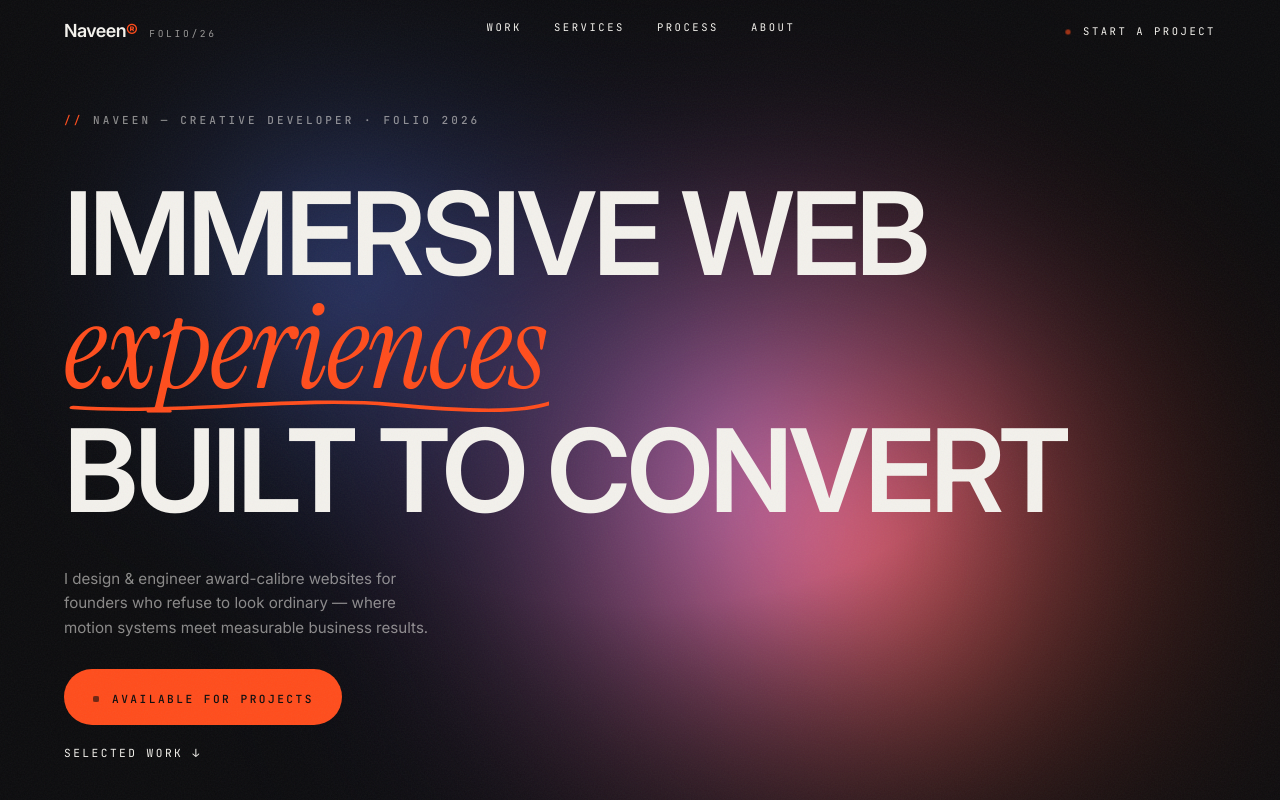
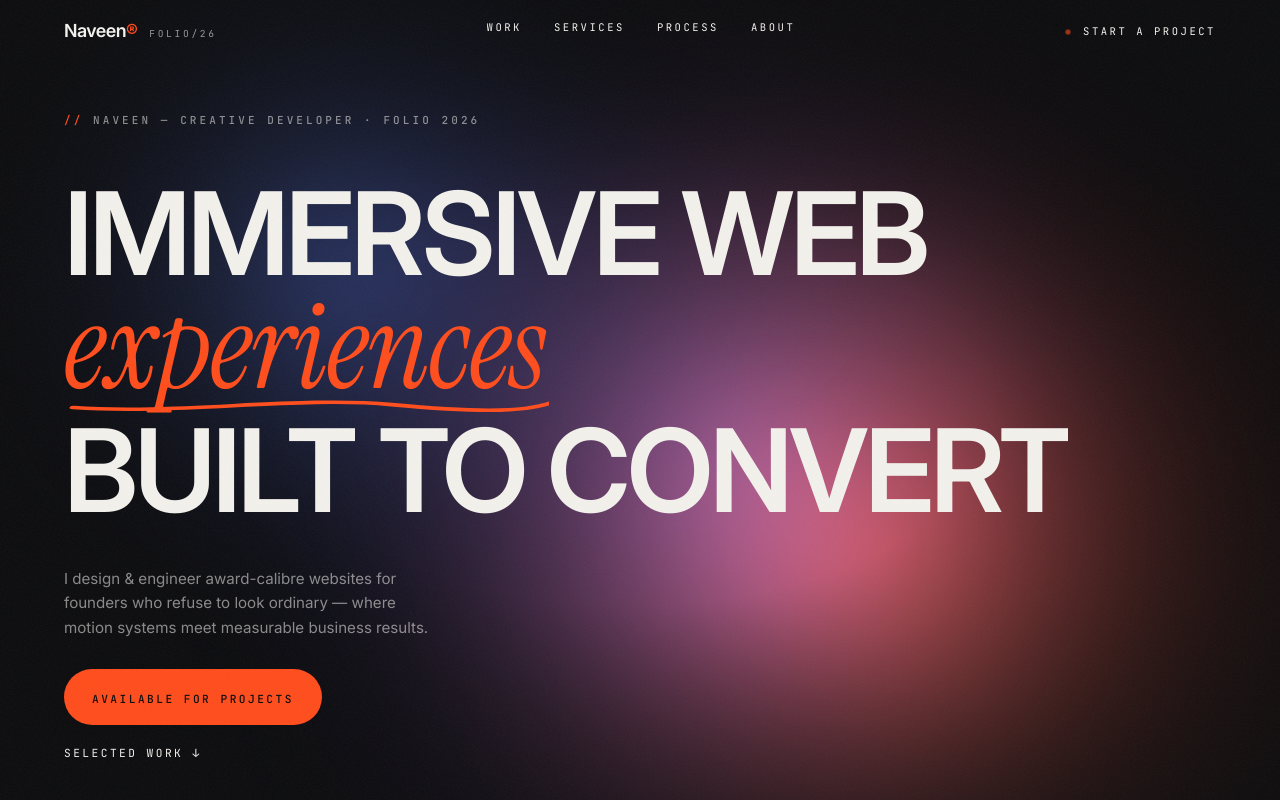
Before and after one commit to naveeneppalapally/portfolio, a Next.js app: page / in a window 1280 px wide. Shown: the top 800 px of the page. Built offline with nearby package versions, Linux system fonts and the light colour scheme; a web font is replaced by a local one.

Commit message:
fix: remove pulsing orange dot from hero CTA — was mistaken for custom cursor

```diff
--- a/src/components/Hero.tsx
+++ b/src/components/Hero.tsx
@@ -199,9 +199,6 @@ export default function Hero() {
                 innerClassName="font-mono text-[0.7rem] font-medium uppercase tracking-[0.22em] text-ink"
                 ariaLabel="Available for projects — jump to contact"
               >
-                <span className="relative flex h-2 w-2">
-                  <span className="absolute inline-flex h-full w-full animate-pulse-dot rounded-full bg-ink" />
-                </span>
                 Available for projects
               </MagneticButton>
               <button
```
